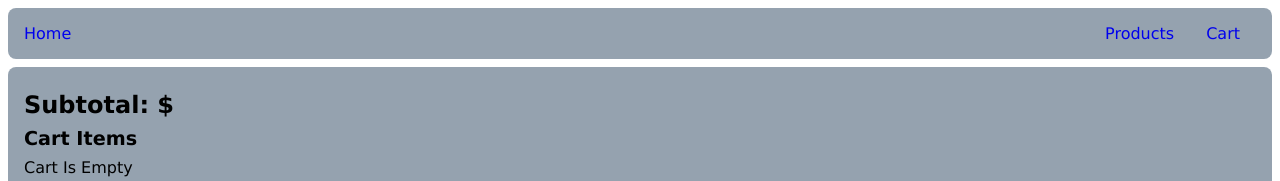
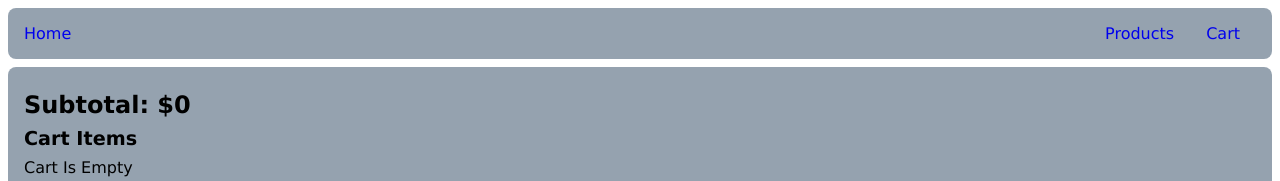
Before and after one commit to KlayClarke/react-shopping-cart, a React (Create React App) app: page /cart in a window 1280 px wide. Shown: the top 181 px of the page. Built offline with nearby package versions, Linux system fonts and the light colour scheme.

Commit message:
pass cartlength prop to header - pass total (sum of all cart item prices) to cart

```diff
--- a/src/RouteSwitch.js
+++ b/src/RouteSwitch.js
@@ -8,6 +8,18 @@ import data from "./data";
 
 export default function RouteSwitch() {
   const [cartItems, setCartItems] = useState([]);
+
+  let total = 0;
+
+  for (let item of cartItems) {
+    total += item.price * item.qty;
+  }
+
+  let cartLength = 0;
+
+  for (let item of cartItems) {
+    cartLength += item.qty;
+  }
 
   const { products } = data;
 
@@ -38,7 +50,7 @@ export default function RouteSwitch() {
   }
   return (
     <BrowserRouter>
-      <Header />
+      <Header cartLength={cartLength} />
       <Routes>
         <Route path="/" element={<App />} />
         <Route
@@ -48,7 +60,12 @@ export default function RouteSwitch() {
         <Route
           path="/cart"
           element={
-            <Cart cartItems={cartItems} onAdd={onAdd} onRemove={onRemove} />
+            <Cart
+              cartItems={cartItems}
+              onAdd={onAdd}
+              onRemove={onRemove}
+              total={total}
+            />
           }
         />
       </Routes>
```
